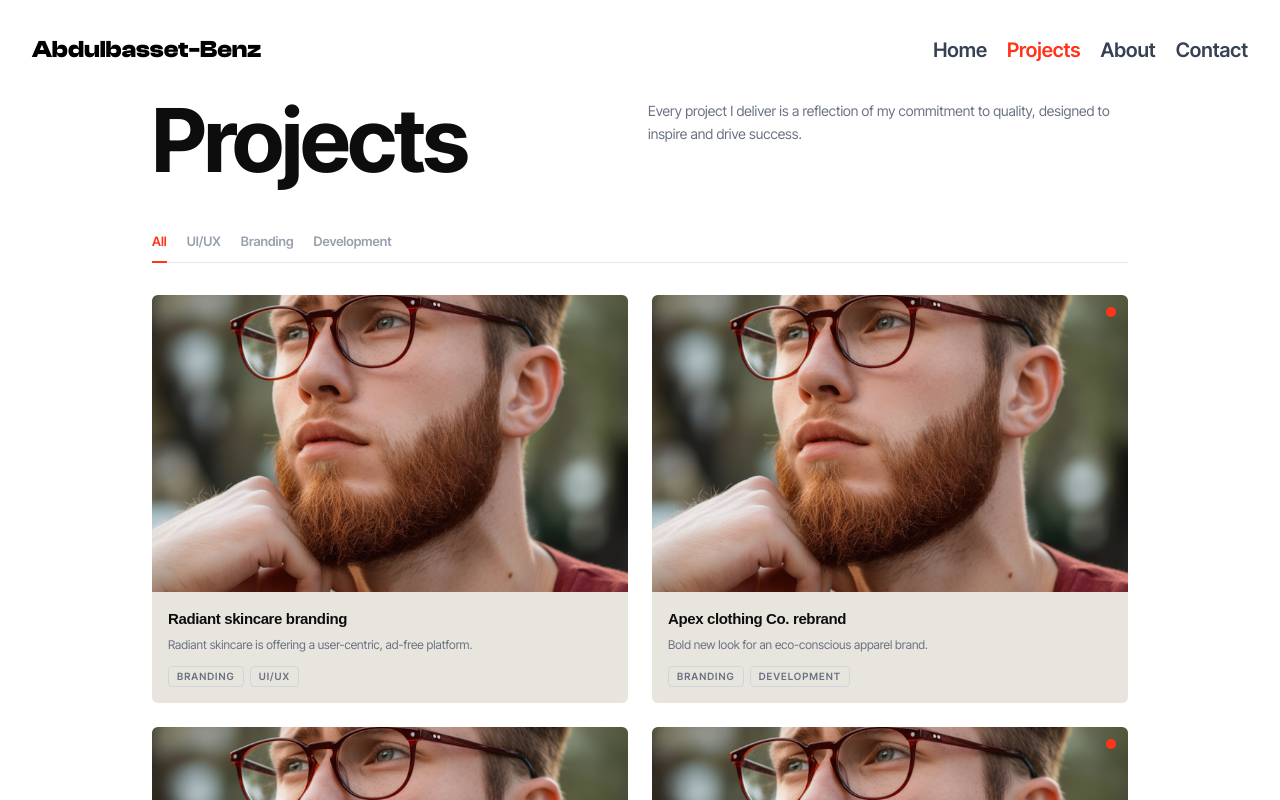
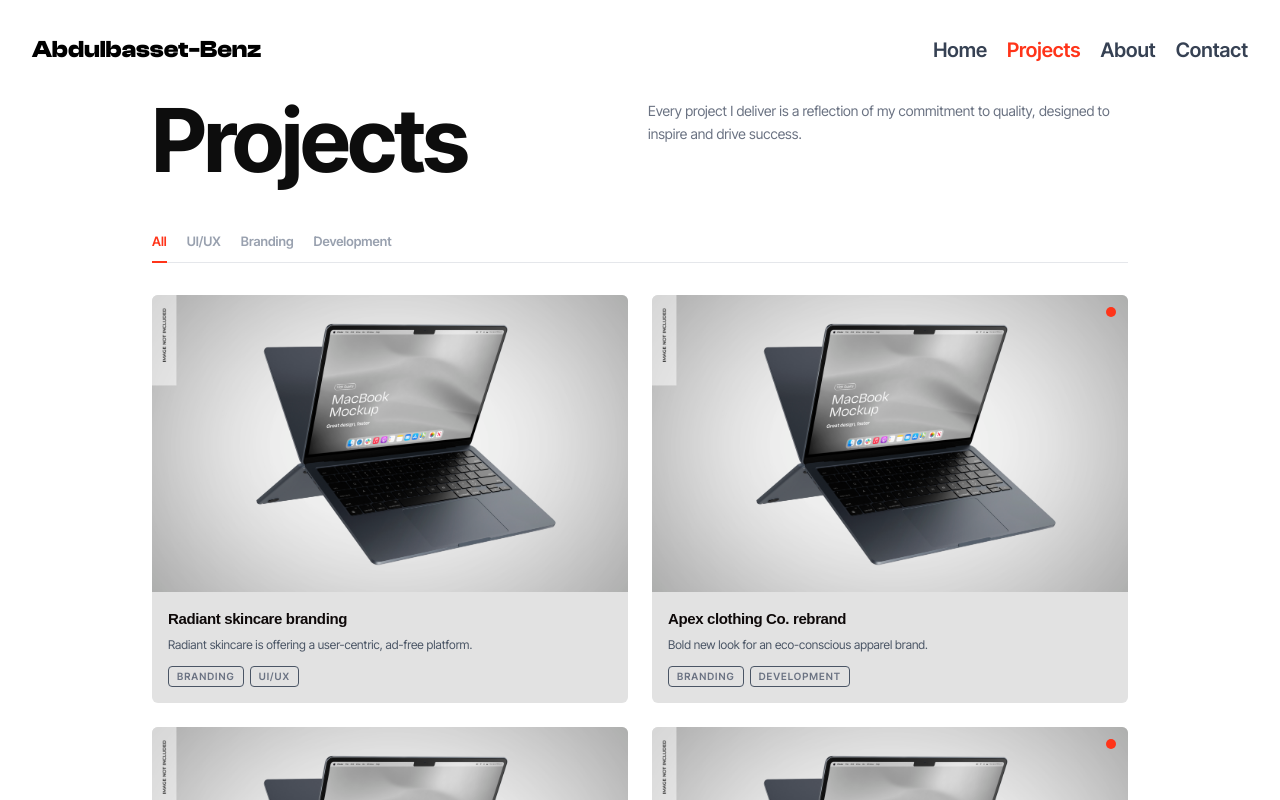
Before and after one commit to abdulbasset-benz/portfolio, a React (Vite) app: page /projects in a window 1280 px wide. Shown: the top 800 px of the page. Built offline with nearby package versions, Linux system fonts and the light colour scheme; a web font is replaced by a local one.

Commit message:
Minor changes

```diff
--- a/src/pages/Projects.jsx
+++ b/src/pages/Projects.jsx
@@ -1,6 +1,6 @@
 import { useState } from "react";
 import { NavLink } from "react-router";
-import projectImg from "../assets/hero.png";
+import projectImg from "../assets/mockup.jpg";
 const projects = [
   {
     id: 1,
@@ -102,10 +102,10 @@ const Projects = () => {
           <NavLink
             to={`/projects/${project.id}`}
             key={project.id}
-            className="group bg-[#e8e5de] rounded-md overflow-hidden hover:shadow-lg transition-shadow duration-200"
+            className="group bg-[#e2e2e2] rounded-md overflow-hidden hover:shadow-lg transition-shadow duration-200"
           >
             {/* Image */}
-            <div className="relative w-full aspect-16/10 overflow-hidden bg-[#d0cdc6]">
+            <div className="relative w-full aspect-16/10 overflow-hidden bg-[#b4b4b4]">
               <img
                 src={project.image}
                 alt={project.title}
@@ -118,17 +118,17 @@ const Projects = () => {
 
             {/* Body */}
             <div className="p-4">
-              <h2 className="font-clash font-semibold text-[15px] text-[#0d0d0d] tracking-tight mb-1">
+              <h2 className="font-clash font-semibold text-[15px] text-[#0e0909] tracking-tight mb-1">
                 {project.title}
               </h2>
-              <p className="text-xs font-inter text-gray-500 leading-relaxed mb-3">
+              <p className="text-xs font-inter text-gray-600 leading-relaxed mb-3">
                 {project.description}
               </p>
               <div className="flex flex-wrap gap-1.5">
                 {project.tags.map((tag) => (
                   <span
                     key={tag}
-                    className="text-[10px] font-inter font-semibold uppercase tracking-widest text-gray-500 border border-gray-300 px-2 py-0.5 rounded-sm"
+                    className="text-[10px] font-inter font-semibold uppercase tracking-widest text-gray-500 border border-gray-600 px-2 py-0.5 rounded-sm"
                   >
                     {tagLabel[tag]}
                   </span>
```
Also changed, not shown: src/assets/mockup.jpg (added).
